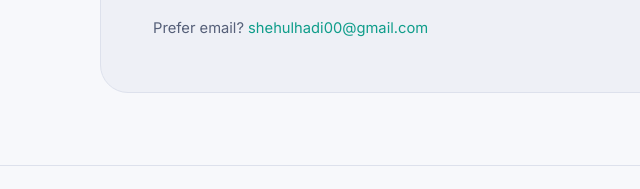
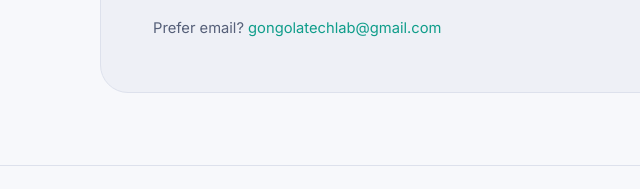
Before and after one commit to gongolatechlab/gongolatechlab.github.io, a plain HTML site: page index.html in a window 1280 px wide. Shown: the part 4499-4688 px from the top of the page, 0-640 px from the left. Drawn offline with Linux system fonts and the light colour scheme.

Commit message:
Update contact email to gongolatechlab@gmail.com

```diff
--- a/index.html
+++ b/index.html
@@ -293,7 +293,7 @@ footer{border-top:1px solid var(--line);padding:30px 0;color:var(--muted);font-s
         <label>Tell us more<textarea name="msg" placeholder="A few lines about your project"></textarea></label>
         <button class="btn primary" type="submit" style="justify-content:center">Send via WhatsApp</button>
       </form>
-      <p class="alt">Prefer email? <a href="mailto:shehulhadi00@gmail.com">shehulhadi00@gmail.com</a></p>
+      <p class="alt">Prefer email? <a href="mailto:gongolatechlab@gmail.com">gongolatechlab@gmail.com</a></p>
     </div>
   </div>
 </section>
```
